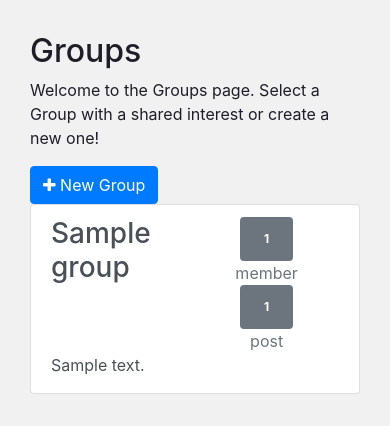
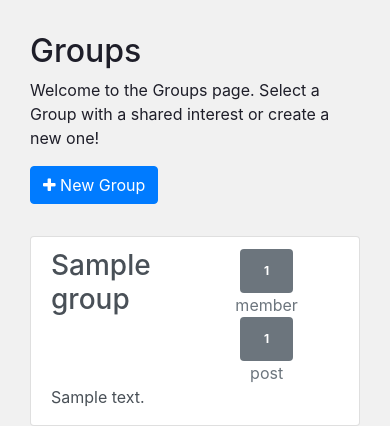
Before and after one commit to galin23/SocialSite, a Django app: page /groups/ in a window 390 px wide. Shown: the part 56-482 px from the top of the page. Run offline with Django 3.2, Linux system fonts and the light colour scheme; a user stored in the database is signed in; data comes from the database, SQL or seed files in the repository; tables that the repository leaves empty hold one stand-in row (values such as "Sample post"); a map, chart or similar area stays blank; some libraries are stand-ins or nearby versions.

Commit message:
Mobile view fix

```diff
--- a/groups/templates/groups/group_detail.html
+++ b/groups/templates/groups/group_detail.html
@@ -8,6 +8,8 @@
 	</div>
 	<div>
 		{% if user in group.members.all %}
+		<a href="{% url 'posts:create' %}" class="btn btn-lg btn-primary"><span
+				class="fa fa-plus-circle"></span> Post</a>
 		<a href="{% url 'groups:leave' slug=group.slug %}" class="btn btn-lg btn-outline-danger"><span
 				class="fa fa-times-circle-o"></span> Leave</a>
 		{% else %}
--- a/groups/templates/groups/group_list.html
+++ b/groups/templates/groups/group_list.html
@@ -8,7 +8,7 @@
 		<p>Welcome to the Groups page. Select a Group with a shared interest or create a new one!</p>
 	</div>
 	{% if user.is_authenticated %}
-	<a href="{% url 'groups:create' %}" class="btn btn-primary" role="button">
+	<a href="{% url 'groups:create' %}" class="btn btn-primary new-group-btn" role="button">
 		<span class="fa fa-plus"></span> New Group
 	</a>
 	{% endif %}
@@ -16,7 +16,7 @@
 {% endblock %}
 
 {% block group_content %}
-<div class="col-md-8">
+<div class="col-md-8" style="padding-top: 2em;">
 	<div class="list-group">
 		{% for group in object_list %}
 		<a href="{% url 'groups:single' slug=group.slug %}"
--- a/posts/forms.py
+++ b/posts/forms.py
@@ -10,7 +10,7 @@ class PostForm(forms.ModelForm):
     def __init__(self, *args, **kwargs):
         user = kwargs.pop("user", None)
         super().__init__(*args, **kwargs)
-        if user is not None:
+        if user in group.members.all:
             self.fields["group"].queryset = (
                 models.Group.objects.filter(
                     pk__in=user.groups.values_list("group__pk")
--- a/static/simplesocial/css/master.css
+++ b/static/simplesocial/css/master.css
@@ -11,3 +11,7 @@ body {
 .navcontent {
   position: righgt;
 }
+
+.groups-content {
+  padding-top: 2em;
+}
--- a/templates/base.html
+++ b/templates/base.html
@@ -3,6 +3,7 @@
 <html>
   <head>
     <meta charset="utf-8">
+    <meta name="viewport" content="width=device-width, initial-scale=1">
     <title>Simple Social</title>
 
     <!-- Latest compiled and minified CSS -->
```
